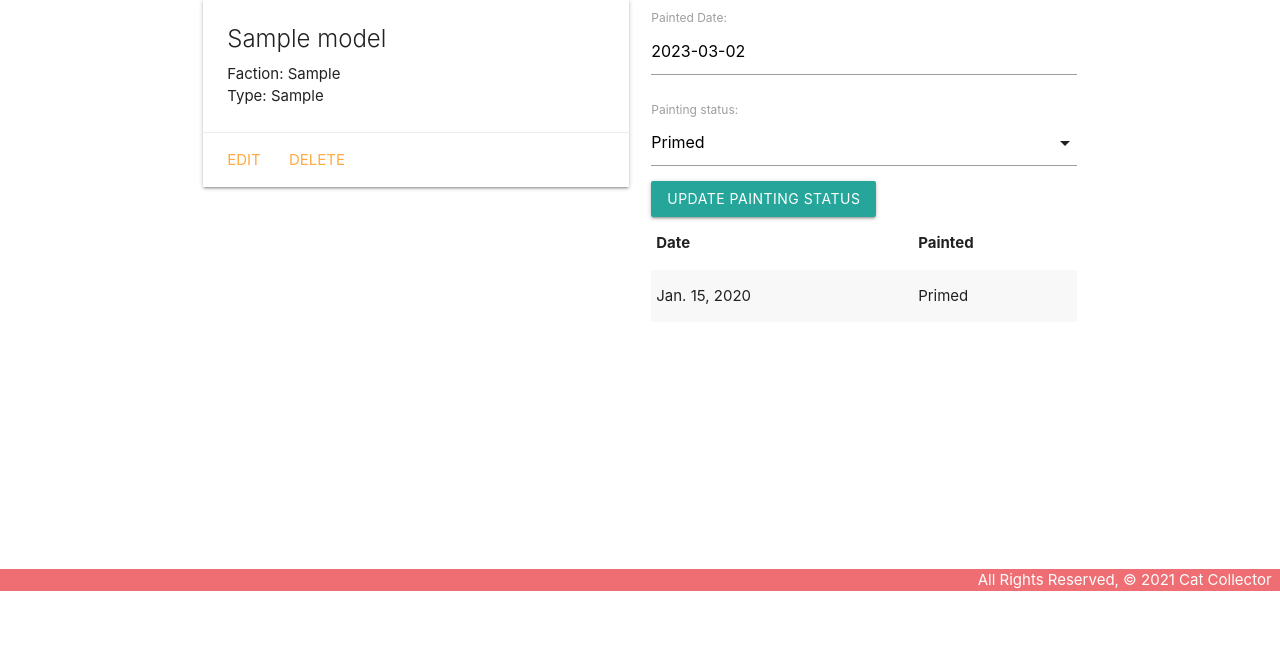
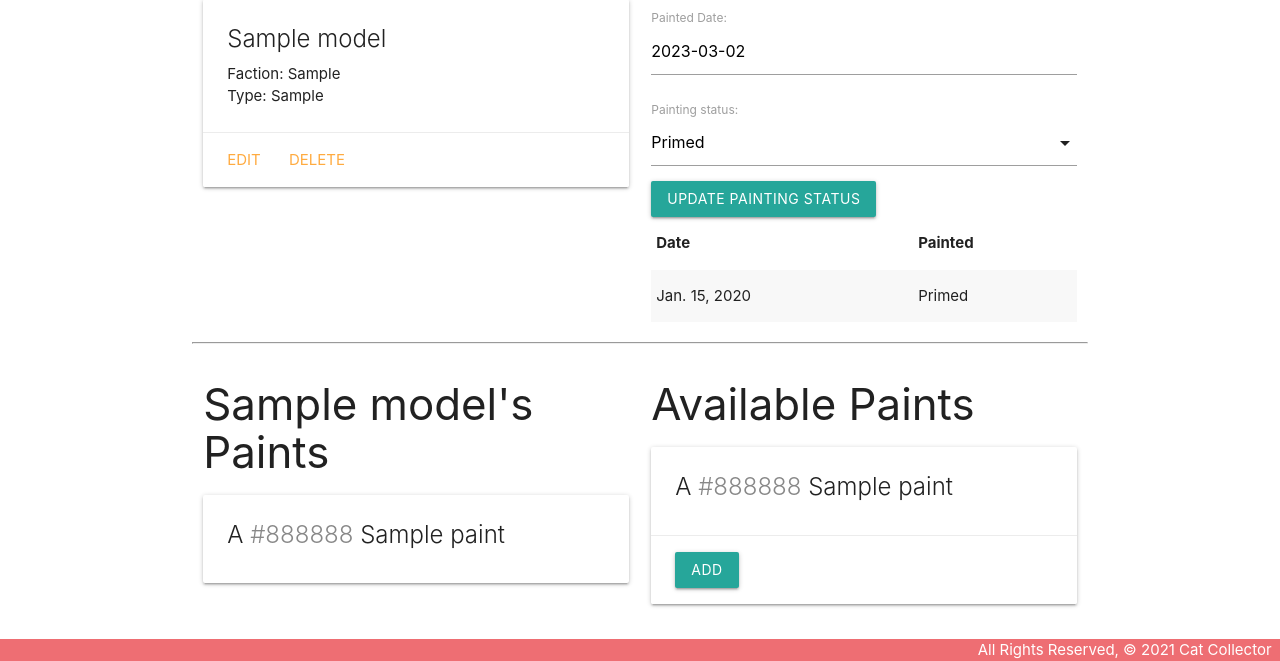
Before and after one commit to wKategianes/warhammer40kcollector, a Django app: template main_app/templates/models/detail.html in a window 1280 px wide. Shown: the part 209-870 px from the top of the page. Before the commit the page ends 800 px from the top, so only its background shows below. Run offline with Django 4.2, Linux system fonts and the light colour scheme; the template is opened without the code that fills it: values that come from a table or form of the project are taken from there, others are empty; tables that the repository leaves empty hold one stand-in row (values such as "Sample post"); parts of the project's set-up code (start-up, migrations or seed data) failed here and were passed over.

Commit message:
Added paint association

```diff
--- a/main_app/models.py
+++ b/main_app/models.py
@@ -1,11 +1,25 @@
 from django.db import models
 from django.urls import reverse
+from datetime import date
+
+# Create your models here.
+class Paint(models.Model):
+  name = models.CharField(max_length=50)
+  color = models.CharField(max_length=20)
+
+  def __str__(self):
+    return self.name
+
+  def get_absolute_url(self):
+    return reverse('paints_detail', kwargs={'pk': self.id})
 
 # Create your models here.
 class Model(models.Model):
     name = models.CharField(max_length=100)
     faction = models.CharField(max_length=100)
     type = models.CharField(max_length=100)
+    # Create a M:M relationship with Paint
+    paints = models.ManyToManyField(Paint)
 
 # Changing this instance method
 # does nto impact the database, therefore
@@ -38,14 +52,3 @@ class Painting(models.Model):
 
 class Meta:
     ordering = ['-date']
-
-# Create your models here.
-class Paint(models.Model):
-  name = models.CharField(max_length=50)
-  color = models.CharField(max_length=20)
-
-  def __str__(self):
-    return self.name
-
-  def get_absolute_url(self):
-    return reverse('paints_detail', kwargs={'pk': self.id})
--- a/main_app/templates/models/detail.html
+++ b/main_app/templates/models/detail.html
@@ -42,6 +42,49 @@
   <!-- New Markup Above -->
 </div>
 
+<hr>
+<div class="row">
+  <div class="col s6">
+    <h3>{{ model.name }}'s Paints</h3>
+    {% if model.paints.count %}
+      {% for paint in model.paints.all %}
+        <div class="card">
+          <div class="card-content">
+            <span class="card-title">
+              A <span style="color: {{ paint.color }}">{{ paint.color }}</span> {{ paint.name }}
+            </span>
+          </div>
+        </div>
+      {% endfor %}
+    {% else %}
+      <h5>No Paints 🖌️</h5>
+    {% endif %}
+</div>
+
+<div class="col s6">
+    <h3>Available Paints</h3>
+    {% if paints.count %}
+      {% for paint in paints.all %}
+        <div class="card">
+          <div class="card-content">
+            <span class="card-title">
+              A <span style="color: {{ paint.color }}">{{ paint.color }}</span> {{ paint.name }}
+            </span>
+          </div>
+          <div class="card-action">
+            <form action="{% url 'assoc_paint' model.id paint.id%}" method="POST">
+              {% csrf_token %}
+              <button type="submit" class="btn">Add</button>
+            </form>
+          </div>
+        </div>
+      {% endfor %}
+    {% else %}
+      <h5>{{model.name}} Already Has All Paints Available</h5>
+    {% endif %}
+  </div>
+</div>
+
 <script>
   const dateEl = document.getElementById('id_date');
   // M is Materialize's global variable
--- a/main_app/urls.py
+++ b/main_app/urls.py
@@ -9,6 +9,7 @@ urlpatterns = [
     path('models/create/', views.ModelCreate.as_view(), name='models_create'),
     path('models/<int:pk>/update', views.ModelUpdate.as_view(), name='models_update'),
     path('models/<int:pk>/delete', views.ModelDelete.as_view(), name='models_delete'),
+    path('models/<int:model_id>/assoc_paint/<int:paint_id>', views.assoc_paint, name='assoc_paint'),
     path('paints/', views.PaintList.as_view(), name='paints_index'),
     path('paints/<int:pk>/', views.PaintDetail.as_view(), name='paints_detail'),
     path('paints/create/', views.PaintCreate.as_view(), name='paints_create'),
```
Also changed, not shown: main_app/views.py (+15 -3 lines), main_app/migrations/0005_model_paints.py (added).
